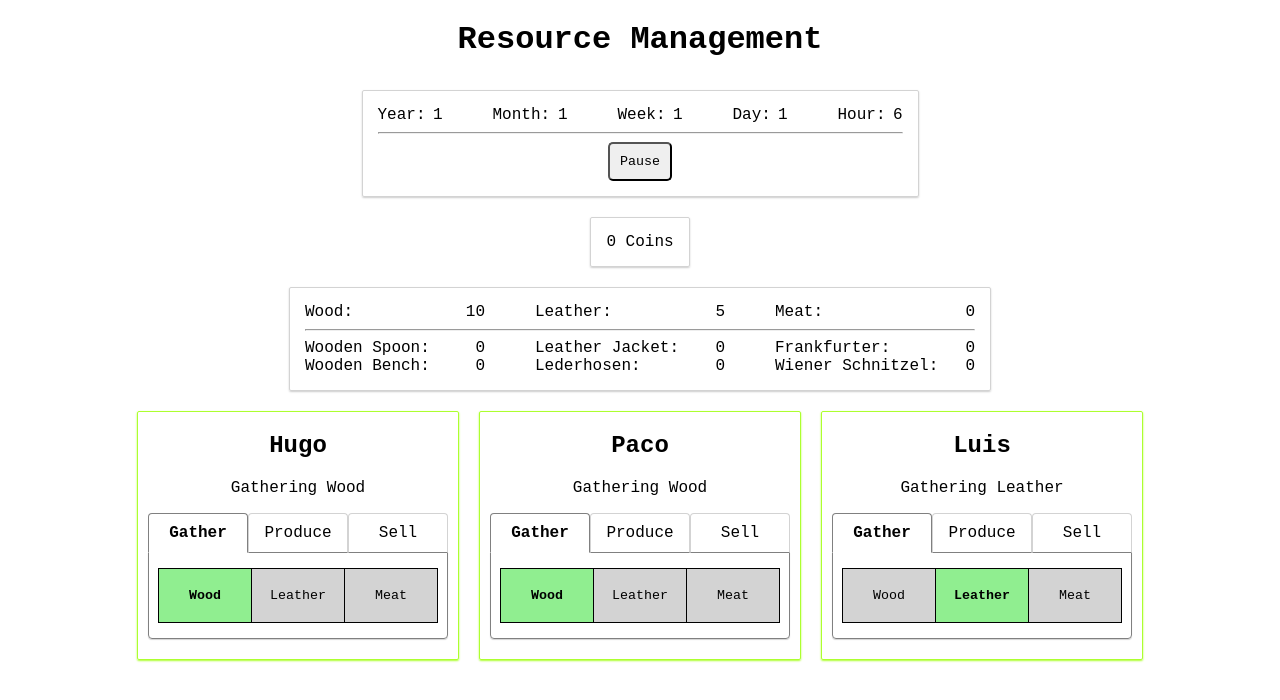
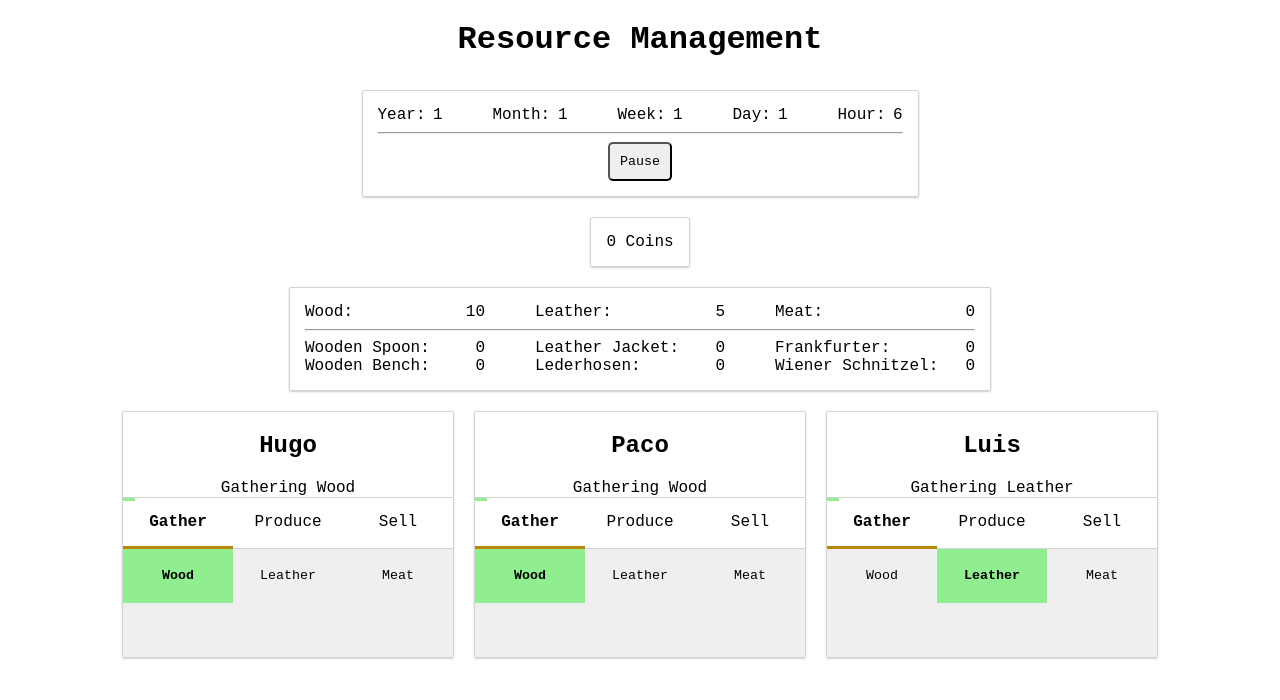
Before and after one commit to pinguinosod/resource-management, a React (Create React App) app: page / in a window 1280 px wide. Shown: the top 700 px of the page. Built offline with nearby package versions, Linux system fonts and the light colour scheme.

Commit message:
Improve UI/UX

```diff
--- a/src/App.css
+++ b/src/App.css
@@ -9,6 +9,21 @@
   margin: 10px;
   padding: 15px;
   box-shadow: 0 1px 2px #ccc;
+}
+
+.App .hoard.highlight {
+  animation: highlighting 1s linear 0s infinite;
+}
+
+@keyframes highlighting {
+  from {
+    border-color: darkgoldenrod;
+    box-shadow: 0 1px 4px darkgoldenrod;
+  }
+  to {
+    border-color: lightgray;
+    box-shadow: 0 1px 2px #ccc;
+  }
 }
 
 .App.paused .hoard {
--- a/src/App.js
+++ b/src/App.js
@@ -10,6 +10,8 @@ class App extends Component {
     coins: 0,
     paused: false,
     hours: 0,
+    loading: false,
+    gotNewCoins: false,
     materials: [{
       id: 1,
       name: 'Wood',
@@ -117,12 +119,12 @@ class App extends Component {
 
   tick() {
     if (!this.state.paused) {
+      const coinsAtStart = this.state.coins;
+      this.setState({ loading: true, gotNewCoins: false });
       this.collectMaterials()
       this.produceProducts()
       this.sellProducts()
-      this.setState(prevState => {
-        return { hours: prevState.hours + 1 }
-      })
+      this.setState({ hours: this.state.hours + 1, loading: false, gotNewCoins: this.state.coins > coinsAtStart })
     }
   }
 
@@ -279,6 +281,15 @@ class App extends Component {
     })
   }
 
+  calculateCoinsSize = (coins) => {
+    if (coins > 999999) return '3.5rem'
+    if (coins > 99999) return '3.0rem'
+    if (coins > 9999) return '2.5rem'
+    if (coins > 999) return '2.0rem'
+    if (coins > 99) return '1.5rem'
+    if (coins > 9) return '1.1rem'
+  }
+
   render() {
     return (
       <div className={this.state.paused ? 'App paused' : 'App'}>
@@ -295,7 +306,8 @@ class App extends Component {
               })
             }} />
           <br />
-          <div className="hoard"><span>{this.state.coins}</span> Coins</div>
+          <div className={!this.state.loading && this.state.gotNewCoins ? 'hoard highlight' : 'hoard'}>
+            <span style={{fontSize: this.calculateCoinsSize(this.state.coins)}}>{this.state.coins}</span> Coins</div>
           <br />
           <Resources
             materials={this.state.materials}
@@ -312,6 +324,8 @@ class App extends Component {
                   currentTask={worker.currentTask}
                   materials={this.state.materials}
                   products={this.state.products}
+                  loading={this.state.loading}
+                  paused={this.state.paused}
                   workToggleHandler={() => this.workToggleHandler(worker.id)}
                   taskChangeHandler={(newTask) => this.taskChangeHandler(worker.id, newTask)} />
               })
--- a/src/Worker/Tasks/Tasks.css
+++ b/src/Worker/Tasks/Tasks.css
@@ -1,7 +1,7 @@
 .Tasks ul.tab-list  {
   display: flex;
   justify-content: space-between;
-  margin-bottom: 10px;
+  margin: 0;
   padding: 0;
   cursor: pointer;
 }
@@ -9,48 +9,52 @@
 .Tasks ul.tab-list > li {
   width: 100%;
   display: inline-block;
-  margin: 0;
-  padding: 10px 15px;
-  border: 1px solid lightgray;
+  position: relative;
+  padding: 15px 0;
+  background-color: white;
+  border-top: 1px solid lightgray;
+  border-bottom: 1px solid lightgray;
+}
+
+.App.paused .Tasks ul.tab-list > li {
+  background-color: lightgray;
+  border-top: 1px solid gray;
   border-bottom: 1px solid gray;
-  border-top-left-radius: 4px;
-  border-top-right-radius: 4px;
-  z-index: 1;
 }
 
 .Tasks ul.tab-list > li.selected {
-  border-left: 1px solid gray;
-  border-top: 1px solid gray;
-  border-right: 1px solid gray;
-  border-bottom: 1px solid white;
+  border-bottom: 3px solid darkgoldenrod;
   font-weight: bold;
-  z-index: 3;
-}
-
-.App.paused .Tasks ul.tab-list > li {
-  border: 1px solid gray;
-  border-bottom: 1px solid black;
 }
 
 .App.paused .Tasks ul.tab-list > li.selected {
-  border-left: 1px solid black;
-  border-top: 1px solid black;
-  border-right: 1px solid black;
-  border-bottom: 1px solid lightgray;
+  border-bottom: 3px solid darkgoldenrod;
+}
+
+.Tasks ul.tab-list > li > .current-task-mark {
+  height: 3px;
+  width: 100%;
+  position: absolute;
+  top: 0;
+  left: 0;
+  background-color: lightgreen;
+  animation: taskProgress 1s linear 0s 1;
+}
+
+@keyframes taskProgress {
+  from {width: 1%;}
+  to {width: 100%;}
 }
 
 .Tasks .tab-wrapper {
-  margin-top: -11px;
-  padding: 15px 9px 15px 9px;
-  border:  1px solid gray;
-  border-bottom-left-radius: 4px;
-  border-bottom-right-radius: 4px;
-  box-shadow: 0 1px 1px lightgray;
-  z-index: 2;
+  min-height: 108px;
+  margin: 0;
+  padding: 0;
+  background-color: #efefef;
 }
 
 .App.paused .Tasks .tab-wrapper {
-  border:  1px solid black;
+  background-color: lightgray;
 }
 
 .Tasks .inactive {
@@ -58,25 +62,23 @@
 }
 
 .Tasks .button-grid {
-  display: grid;
-  justify-content: space-between;
-  grid-template-columns: auto auto auto;
-  border-bottom: 1px solid black;
-  border-left: 1px solid black;
+  display: flex;
+  flex-flow: row wrap;
 }
 
 .Tasks button {
+  width: 110px;
   height: 54px;
-  width: 93px;
   margin: 0;
-  padding: 0;
+  padding: 10px;
+  border: none;
   border-radius: 0;
-  border-top: 1px solid black;
-  border-right: 1px solid black;
-  border-left: none;
-  border-bottom: none;
-  background-color:lightgray;
+  background-color: #efefef;
   word-wrap: break-word;
+}
+
+.App.paused .Tasks button:not(.selected) {
+  background-color: lightgray;
 }
 
 .Tasks button:focus {
--- a/src/Worker/Tasks/Tasks.js
+++ b/src/Worker/Tasks/Tasks.js
@@ -4,15 +4,28 @@ import './Tasks.css'
 const Tasks = (props) => {
   const [currentTab, setCurrentTab] = useState(props.currentTask.task);
 
+  const showCurrentTaskMark = (taskName) => {
+    return !props.paused && props.working && !props.loading && props.currentTask.task === taskName
+  }
+
   return (
     <div className="Tasks">
       <ul className="tab-list">
         <li className={currentTab === 'gather' ? 'selected' : ''}
-          onClick={() => { setCurrentTab('gather') }}>Gather</li>
+          onClick={() => { setCurrentTab('gather') }}>
+          {showCurrentTaskMark('gather') ? <span className="current-task-mark"></span> : ''}
+          Gather
+        </li>
         <li className={currentTab === 'produce' ? 'selected' : ''}
-          onClick={() => { setCurrentTab('produce') }}>Produce</li>
+          onClick={() => { setCurrentTab('produce') }}>
+          {showCurrentTaskMark('produce') ? <span className="current-task-mark"></span> : ''}
+          Produce
+        </li>
         <li className={currentTab === 'sell' ? 'selected' : ''}
-          onClick={() => { setCurrentTab('sell') }}>Sell</li>
+          onClick={() => { setCurrentTab('sell') }}>
+          {showCurrentTaskMark('sell') ? <span className="current-task-mark"></span> : ''}
+          Sell
+        </li>
       </ul>
       <div className="tab-wrapper">
         <div className={currentTab === 'gather' ? 'active' : 'inactive'}>
--- a/src/Worker/Worker.css
+++ b/src/Worker/Worker.css
@@ -1,14 +1,14 @@
 .Worker {
   display: inline-block;
   border: 1px solid;
-  width: 300px;
-  padding: 0 10px 20px;
+  width: 330px;
+  padding: 0;
   margin: 10px;
   border-radius: 2px;
 }
 
 .Worker .current-task {
-  text-transform: capitalize
+  text-transform: capitalize;
 }
 
 .App.paused .Worker.active {
@@ -22,8 +22,8 @@
 }
 
 .Worker.active {
-  border-color: greenyellow;
-  box-shadow: 0 1px 2px greenyellow;
+  border-color: lightgray;
+  box-shadow: 0 1px 2px lightgray;
 }
 
 .Worker.idle {
--- a/src/Worker/Worker.js
+++ b/src/Worker/Worker.js
@@ -31,6 +31,8 @@ const Worker = (props) => {
         materials={props.materials}
         products={props.products}
         working={props.working}
+        loading={props.loading}
+        paused={props.paused}
         taskChangeHandler={props.taskChangeHandler}
         workToggleHandler={props.workToggleHandler} />
     </div>
```
Lines whose indentation alone changed are shown as unchanged.
